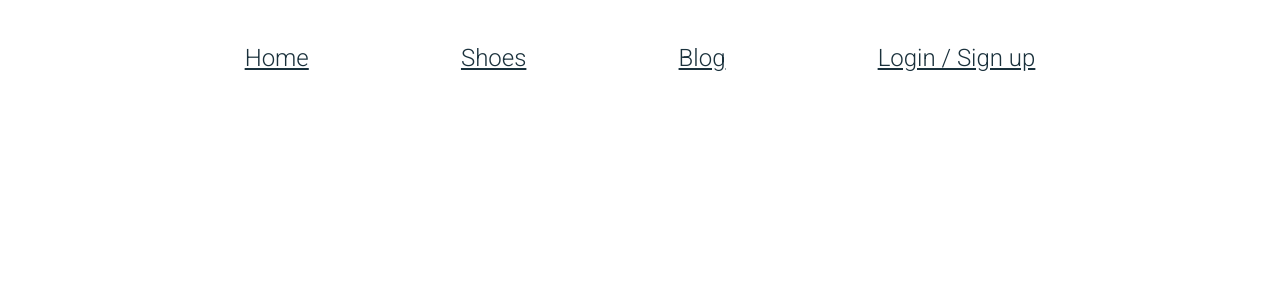
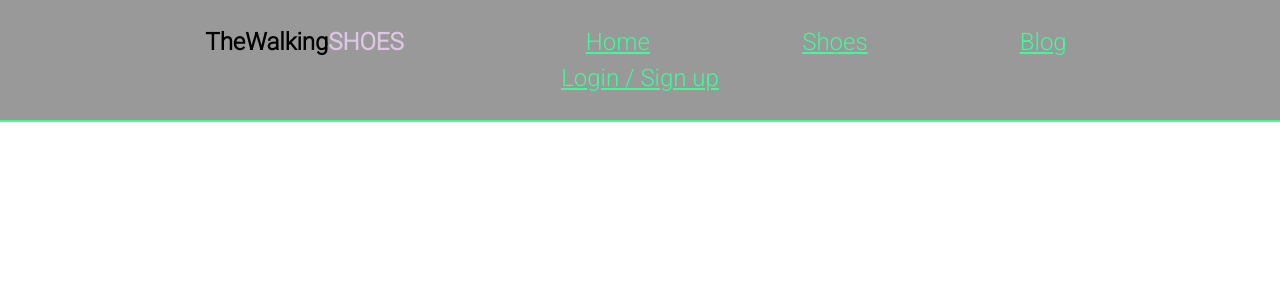
Before and after one commit to Stuffy33/Project4-TheWalkingShoes, a Django app: page /blog/ in a window 1280 px wide. Shown: the top 300 px of the page. Run offline with Django 4.2, Linux system fonts and the light colour scheme; data that the repository does not hold is empty; some libraries are stand-ins or nearby versions.

Commit message:
style home page

```diff
--- a/static/css/style.css
+++ b/static/css/style.css
@@ -1,16 +1,40 @@
-h1, h2, h3 {
-    color: #1A313C;
+h1, h2, {
+    color: #40F99B;
+}
+h1 {
+    font-family: 'roboto', sans-serif;
+    font-weight: 900;
+    letter-spacing: 3px;
+    font-size: 4vw;
 }
 
+p {
+    font-family: 'Nunito', sans-serif;
+}
+
+h2 {
+    font-family: 'Nunito', sans-serif;
+    text-transform: uppercase;
+    font-size: 2vw;
+}
+
+
 /* Header */
+/*navbar desktop*/
 #nav {
     text-align: center;
     height: auto;
-    margin-top: 2.5rem;
+    margin-top: 1rem;
+}
+
+.navbar{
+    border-bottom: 2px solid #40F99B;
+    justify-content: right;
+    background-color: #999999;
 }
 
 .nav-bar {
-    color: #1A313C;
+    color: #40F99B;
     text-align: center;
     font-family: 'Roboto', sans-serif;
     font-size: 1.5em;
@@ -19,7 +43,7 @@ h1, h2, h3 {
 
 .nav-bar:hover{
     text-decoration: none;
-    color: #EFB542;
+    color: #587D71;
 }
 
 .display-mobile {
@@ -43,7 +67,7 @@ div.card, .md-4{
 /* Login Logout Register */
 .login-out-register {
     margin: auto;
-    border: 0.5px solid #1A313C;
+    border: 0.5px solid #7C5869;
     padding: 30px;
     border-radius: 10px;
 }
@@ -54,13 +78,62 @@ div.card, .md-4{
     letter-spacing: 3px;
     font-size: 2.5em;
     text-transform: lowercase;
-    color: #EFB542;
+    color: #7c5869;
 }
 
 .login-out-register p {
     font-size: 1.2em;
 }
 
+/* Home */
+.home-page {
+    width: 90%;
+    margin: auto;
+}
+
+.home-image img {
+    max-width: 100%;
+    height: auto;
+    padding: 1rem;
+    padding-right: 5rem;
+    padding-top: 1.9rem;
+}
+
+.home-page h2 {
+    font-family: 'roboto', sans-serif;
+    font-size: 3em;
+    font-weight: 600;
+    margin-top: -13px;
+    text-transform: uppercase;
+    color: #DEC5E3;
+}
+
+.home-page p {
+    font-size: 1.2em;
+    letter-spacing: 1px;
+}
+.home-paragraph {
+    padding: 1rem;
+    padding-top: 2rem;
+}
+.about-us{
+    color: #DEC5E3;
+}
+
+.shoes-link{
+    color: #40F99B;
+}
+/*logo*/
+.logo{
+    text-decoration: none;
+    color: black;
+    font-weight: 900;
+    padding-right: 100px;
+}
+.walking{
+    text-transform: uppercase;
+    color: #DEC5E3;
+}
 
 /* Mobile */
 @media screen and (max-width:520px){
@@ -113,143 +186,10 @@ div.card, .md-4{
     .btn-secondary:hover {
         border: none;
         background: none;
-        color: #1A313C;
+        color: #40F99B;
     }
 
     .fa-solid, .fa-bars{
         font-size: 2rem;
     }
-
-    /* Home */
-    .about-image {
-        height: 220px;
-    }
 }
-
-/* body {
-    background-color: #F9FAFC;
-}
-
-.light-bg {
-    background-color: #fff;
-}
-
-.dark-bg {
-    background-color: #445261;
-}
-
-.main-bg {
-    background-color: #F9FAFC;
-}
-
-.card {
-    border: none;
-    background-color: transparent;
-}
-
-.image-container {
-    position: relative;
-}
-
-.image-flash {
-    position: absolute;
-    bottom: 5%;
-    min-width: 30%;
-    left: -2px;
-    background-color: #23BBBB;
-}
-
-.author {
-    color: white;
-    margin: 4px;
-    text-transform: uppercase;
-}
-
-.masthead {
-    margin-top: 10px;
-    overflow: hidden;
-    position: relative;
-    display: inline-block;
-    height: 33vh;
-    width: 100%;
-}
-
-.masthead-text {
-    background-color: #445261;
-    color: white;
-    position: relative;
-}
-
-.masthead-image {
-    position: relative;
-    overflow: hidden;
-}
-
-.masthead-image:after {
-    content: "";
-    position: absolute;
-    top: 0;
-    right: 90%;
-    height: 100%;
-    width: 150%;
-    background: #445261;
-    -webkit-transform: skew(15deg);
-    -moz-transform: skew(15deg);
-    transform: skew(15deg);
-    z-index: 100;
-}
-
-.post-link {
-    text-decoration: none;
-    color: #445261;
-}
-
-.post-link:hover,
-.page-link {
-    color: #E84610;
-}
-
-.post-title {
-    margin-top: 20%;
-    margin-left: 5%;
-}
-
-.post-subtitle {
-    margin-left: 5%;
-    color: lightgray;
-}
-
-.btn-signup {
-    background-color: #23BBBB;
-    color: #fff;
-}
-
-.btn-signup:hover,
-.btn-signup:active {
-    background-color: #fff;
-    color: #23BBBB;
-}
-
-.link {
-    color: #23BBBB;
-    text-decoration: none;
-}
-
-.link:hover,
-.link:active {
-    color: #445261;
-    text-decoration: underline;
-}
-
-.btn-like {
-    color: #E84610;
-    border: none;
-    background: transparent;
-}
-
-.btn-like:hover,
-.btn-like:active {
-    color: #E84610;
-    background: transparent;
-    border: none;
-} */
--- a/templates/base.html
+++ b/templates/base.html
@@ -56,8 +56,11 @@
 
         <!-- NAVIGATION BAR -->
         <nav class="row remove-mobile">
-            <div class="col">
+            <div class="col navbar">
                 <ul id="nav" class="list-inline">
+                    <li class="list-inline-item">
+                        <a href="{% url 'home' %}" class="nav-bar logo">TheWalking<span class="walking">Shoes</span></a>
+                    </li>
                     <li class="list-inline-item">
                         <a href="{% url 'home' %}" class="nav-bar">Home</a>
                     </li>
--- a/templates/blog.html
+++ b/templates/blog.html
@@ -20,7 +20,7 @@
                                 <img class="card-img-top" src=" {{ post.featured_image.url }}">
                                 {% endif %}
                                 <div class="image-flash">
-                                    <p class="author">Author: {{ post.author }}</p>
+                                    <p class="trader">Trader: {{ post.author }}</p>
                                 </div>
                             </div>
                             <a href="{% url 'post_detail' post.slug %}" class="post-link">
```
Also changed, not shown: templates/index.html (+16 -8 lines), README.md, static/images/shoecircle.jpg (added).
